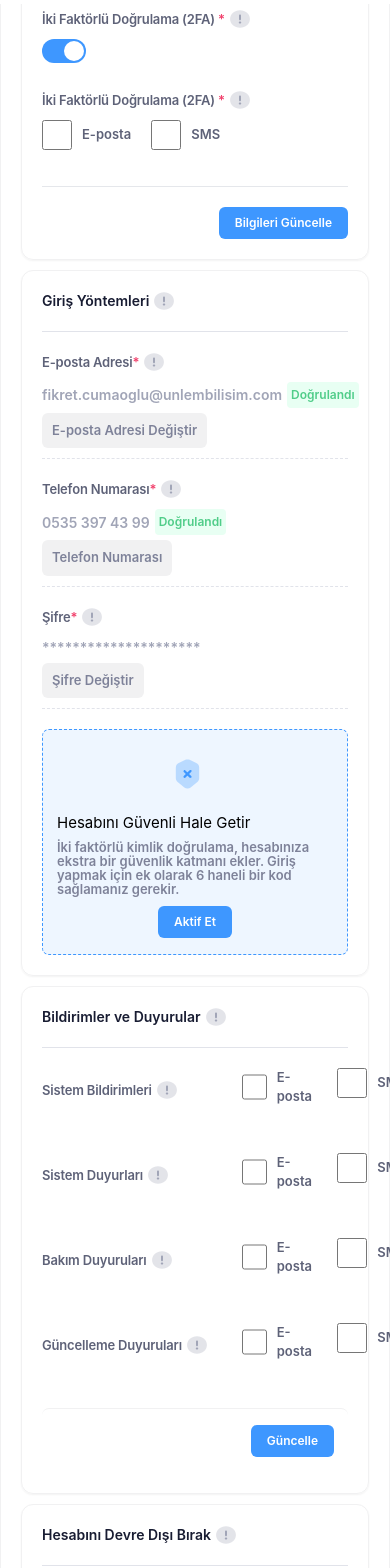
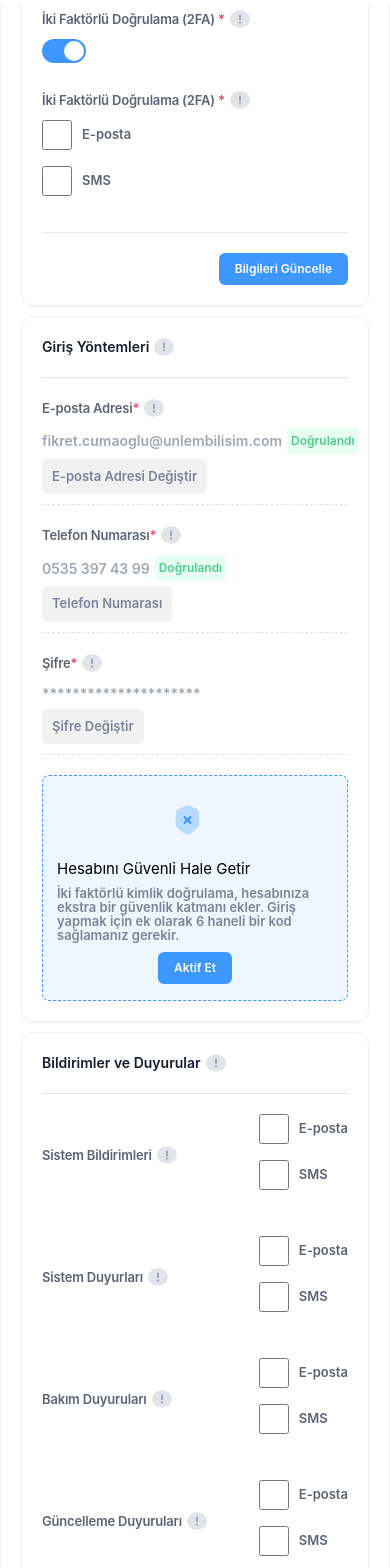
Before and after one commit to Tahckn/unlem-bilisim, a Vue app: page /my-information in a window 390 px wide. Shown: the part 840-2408 px from the top of the page. Built offline with nearby package versions, Linux system fonts and the light colour scheme; no server answers; the HTML template or start-up script is replaced by a standard one.

Commit message:
responsivity fix for myinformation widget

```diff
--- a/src/views/apps/AppsMyInformation.vue
+++ b/src/views/apps/AppsMyInformation.vue
@@ -145,7 +145,7 @@
                             İki Faktörlü Doğrulama (2FA) <span class="text-danger font-semibold">*</span></p>
                         <img src="/assets/icons/attention.svg" class="w-[20px] h-[20px]" alt="attention">
                     </div>
-                    <div class="flex items-start gap-x-[20px]">
+                    <div class="flex sm:flex-row flex-col items-start gap-x-[20px]">
                         <!-- checkboxes -->
                         <div class="flex items-center mb-4">
                             <input id="e-posta" type="checkbox" value=""
@@ -274,7 +274,7 @@
                     </div>
                 </div>
                 <!-- sistem checkbox -->
-                <div class="flex items-start gap-x-[20px]">
+                <div class="flex sm:flex-row flex-col items-start gap-x-[20px]">
                     <!-- checkboxes -->
                     <div class="flex items-center mb-4">
                         <input id="e-posta" type="checkbox" value="" class="text-white accent-primary w-[30px] h-[30px]">
@@ -297,7 +297,7 @@
                     </div>
                 </div>
                 <!-- duyuru checkbox -->
-                <div class="flex items-start gap-x-[20px]">
+                <div class="flex sm:flex-row flex-col items-start gap-x-[20px]">
                     <!-- checkboxes -->
                     <div class="flex items-center mb-4">
                         <input id="e-posta" type="checkbox" value="" class="text-white accent-primary w-[30px] h-[30px]">
@@ -320,7 +320,7 @@
                     </div>
                 </div>
                 <!-- bakim checkbox -->
-                <div class="flex items-start gap-x-[20px]">
+                <div class="flex sm:flex-row flex-col items-start gap-x-[20px]">
                     <!-- checkboxes -->
                     <div class="flex items-center mb-4">
                         <input id="e-posta" type="checkbox" value="" class="text-white accent-primary w-[30px] h-[30px]">
@@ -343,7 +343,7 @@
                     </div>
                 </div>
                 <!-- bakim checkbox -->
-                <div class="flex items-start gap-x-[20px]">
+                <div class="flex sm:flex-row flex-col items-start gap-x-[20px]">
                     <!-- checkboxes -->
                     <div class="flex items-center mb-4">
                         <input id="e-posta" type="checkbox" value="" class="text-white accent-primary w-[30px] h-[30px]">
```
